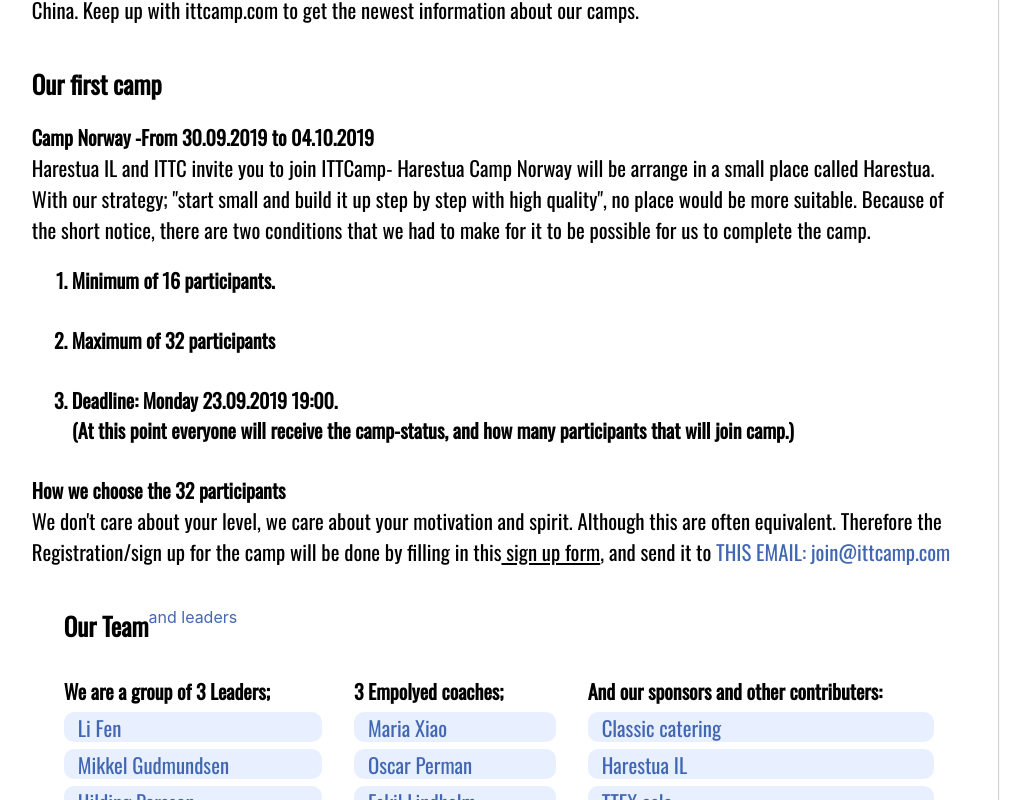
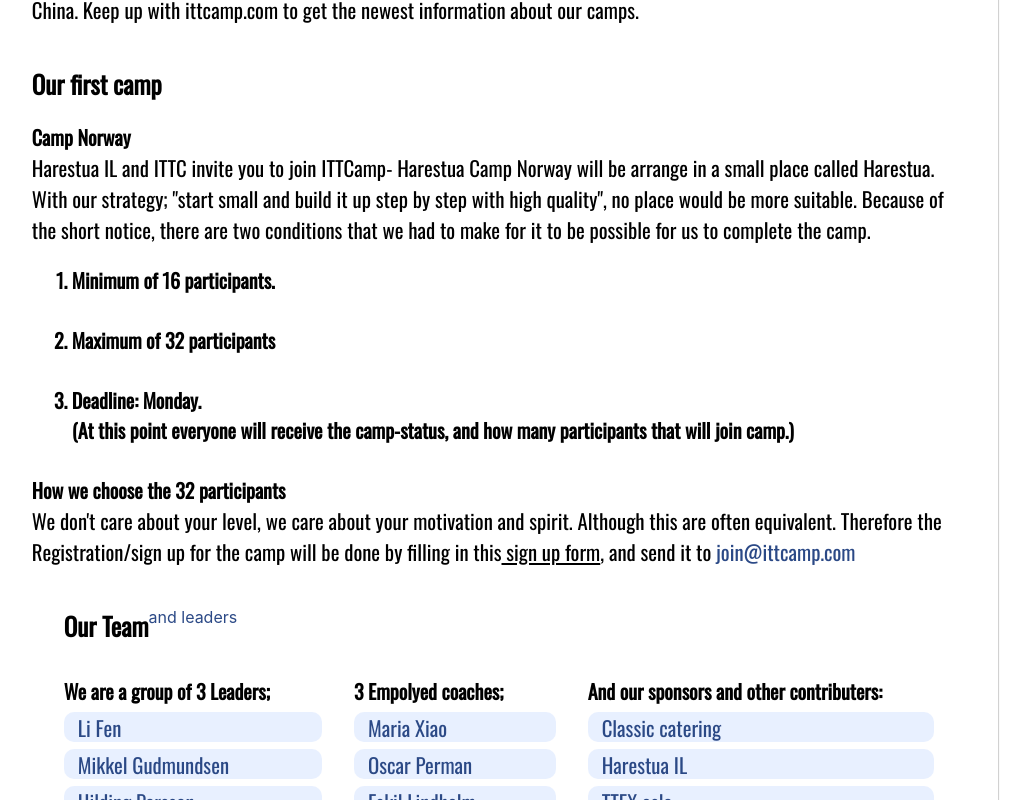
Before and after one commit to mikkelgud/InternationalTableTennisCamp, a React (Create React App) app: page /plan in a window 1280 px wide. Shown: the part 680-1480 px from the top of the page, without its empty margins (141-1171 px from the left). Built offline with nearby package versions, Linux system fonts and the light colour scheme.

Commit message:
Had to delete dates because of postponation of camp norway.

```diff
--- a/src/components/AboutUs.js
+++ b/src/components/AboutUs.js
@@ -95,7 +95,7 @@ export default function AboutUs(props) {
         <br />
         <StyledSTextSectionHeader>Our first camp</StyledSTextSectionHeader>
         <br />
-        <StyledH3>Camp Norway -From 30.09.2019 to 04.10.2019</StyledH3>
+        <StyledH3>Camp Norway</StyledH3>
         <StyledText>
           Harestua IL and ITTC invite you to join ITTCamp- Harestua
           Camp Norway will be arrange in a small place called Harestua.
@@ -109,7 +109,7 @@ export default function AboutUs(props) {
             <br />
             <li>Maximum of 32 participants</li>
             <br />
-            <li>Deadline: Monday 23.09.2019 19:00. <br />
+            <li>Deadline: Monday. <br />
               (At this point everyone will receive the camp-status, and how many participants that will join camp.) </li>
           </ol>
           <br />
@@ -121,7 +121,7 @@ export default function AboutUs(props) {
           Although this are often equivalent.
           Therefore the Registration/sign up for the camp will be done by filling in this
           <StyledATagLinkLocal href={ApplicationForm}> sign up form</StyledATagLinkLocal>, and send it to
-           <StyledATagLink href="mailto: join@ittcamp.com"> THIS EMAIL: join@ittcamp.com</StyledATagLink>
+           <StyledATagLink href="mailto: join@ittcamp.com"> join@ittcamp.com</StyledATagLink>
         </StyledText>
         <br />
         <br />
--- a/src/components/NorwaySchedule.js
+++ b/src/components/NorwaySchedule.js
@@ -37,7 +37,7 @@ export default function Schedule(props) {
                 </StyledText>
                 <br/>
             </StyledText>
-            <StyledH3>Day 1 Monday 30.09.2019 -Welcome to Harestua</StyledH3>
+            <StyledH3>Day 1 Monday xx.xx.xxxx -Welcome to Harestua</StyledH3>
             <StyledText>
                 15.00-17.00- Arrival- Instalation and welcome to International Table Tennis Camp Norway. <br/>
                 17.00-18.00 Light food will be served<br/>
@@ -93,7 +93,7 @@ export default function Schedule(props) {
             22.00-23.20  Let's have some fun! <br/>
             23:59  bed time - everything should now be packed<br/><br/>
             </StyledText>
-            <StyledH3>Day 5 Friday 04.10.2019 Thank you for now and good luck! Focus: Repetition</StyledH3>
+            <StyledH3>Day 5 Friday xx.xx.xxxx Thank you for now and good luck! Focus: Repetition</StyledH3>
             <StyledText>
                 07.30- Wake up<br/>
                 07.45- Let's get outside for some fresh air again<br/>
--- a/src/styleguides/StyledATagLink.js
+++ b/src/styleguides/StyledATagLink.js
@@ -2,7 +2,8 @@ import styled from 'styled-components';
 
 export const StyledATagLink = styled.a`
 text-decoration: none;
-    color: #4267b2;
+    // color: #4267b2;
+  color:  #2b4986;
   cursor: pointer;
   &:hover{
     color: black;
```
